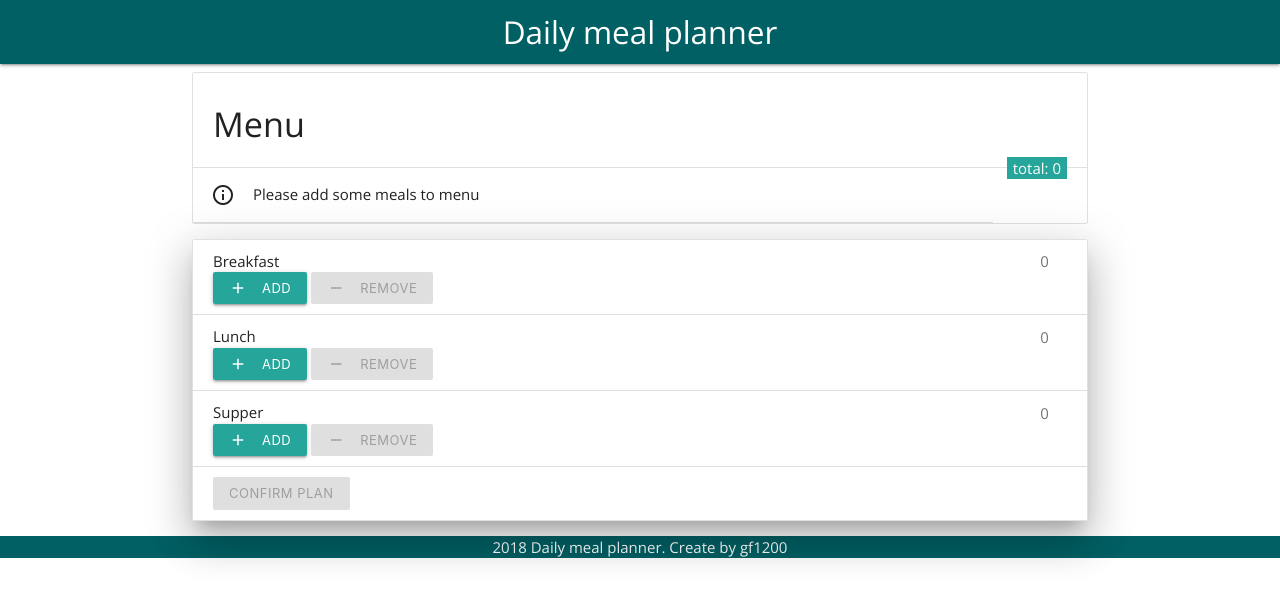
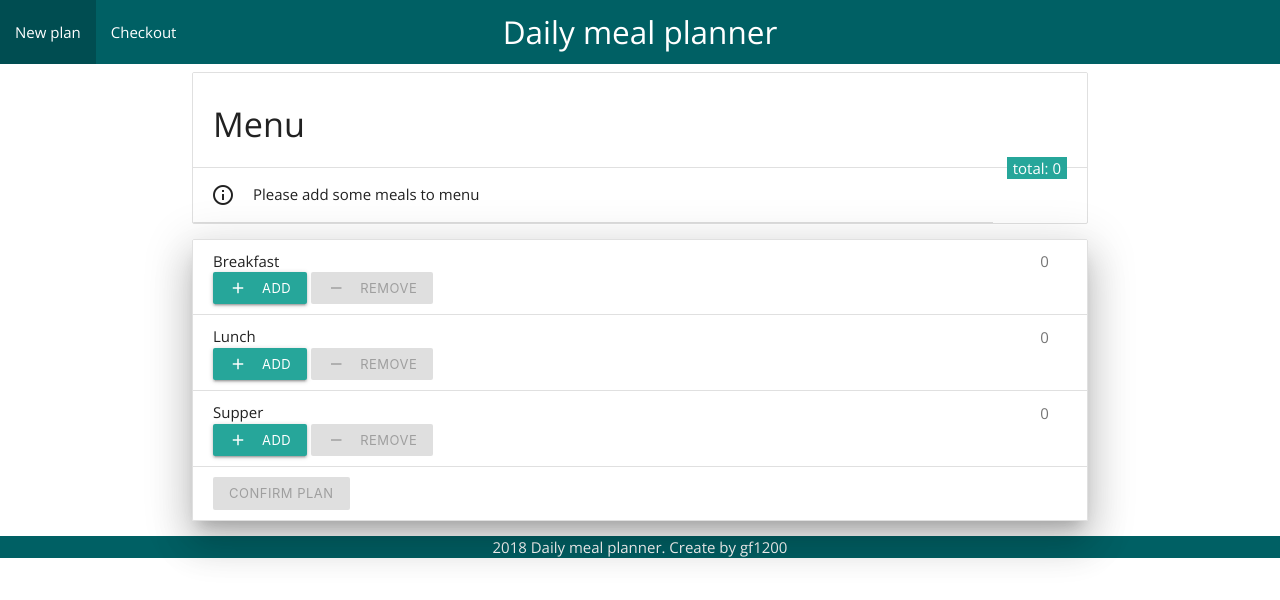
Before and after one commit to gf1200/Burger-builder_project-for-practise, a React (Create React App) app: page / in a window 1280 px wide. Shown: the top 600 px of the page. Built offline with nearby package versions, Linux system fonts and the light colour scheme.

Commit message:
Add navigation components

```diff
--- a/src/components/Layot/Layout.js
+++ b/src/components/Layot/Layout.js
@@ -1,21 +1,14 @@
-import React from "react";
-import Aux from "./../../hoc/ReactAux";
+import React from 'react';
+import Aux from './../../hoc/ReactAux';
+import Toolbar from '../Navigation/Toolbar/Toolbar';
 
 const layout = ({ children }) => (
   <Aux>
-    <nav>
-      <div className="nav-wrapper cyan darken-4">
-        <a href="index.html" className="brand-logo center">
-          Daily meal planner
-        </a>
-        <ul id="nav-mobile" className="left hide-on-med-and-down" />
-      </div>
-    </nav>
-
+    <Toolbar />
     <main className="container">{children}</main>
 
     <footer>
-      <div className="footer-copyright cyan darken-4">
+      <div className="footer-copyright cyan darken-4 ">
         <div className="container center-align white-text ">
           2018 Daily meal planner. Create by gf1200
         </div>
--- a/src/components/Menu/BuildControls/BuildControl/BuildControl.jsx
+++ b/src/components/Menu/BuildControls/BuildControl/BuildControl.jsx
@@ -1,4 +1,4 @@
-import React from "react";
+import React from 'react';
 
 const buildControl = ({ label, added, removed, disabled }) => (
   <li className="collection-item">
@@ -8,7 +8,7 @@ const buildControl = ({ label, added, removed, disabled }) => (
       <button className="waves-effect waves-light btn-small" onClick={added}>
         <i className="material-icons left">add</i>
         Add
-      </button>{" "}
+      </button>{' '}
       <button
         className="waves-effect waves-light btn-small"
         onClick={removed}
--- a/src/components/Menu/MealSummery/MealSummery.jsx
+++ b/src/components/Menu/MealSummery/MealSummery.jsx
@@ -1,14 +1,15 @@
-import React from "react";
-import Aux from "../../../hoc/ReactAux";
+import React from 'react';
 
 const mealSummery = ({ meals }) => {
   const mealsSummery = Object.keys(meals).map(mealKey => (
-    <li class="collection-item">{mealKey}</li>
+    <li key={mealKey} className="collection-item">
+      {mealKey}
+    </li>
   ));
 
   return (
-    <ul class="collection with-header">
-      <li class="collection-header">
+    <ul className="collection with-header">
+      <li className="collection-header">
         <h4>Meal summery</h4>
       </li>
       {mealsSummery}
--- a/src/components/Menu/Menu.jsx
+++ b/src/components/Menu/Menu.jsx
@@ -1,5 +1,5 @@
-import React from "react";
-import Meal from "./Meal/Meal";
+import React from 'react';
+import Meal from './Meal/Meal';
 const menu = ({ meals, totalMeals }) => {
   let transformedMeals = Object.keys(meals)
     .map(mealKey => {
@@ -24,8 +24,10 @@ const menu = ({ meals, totalMeals }) => {
   return (
     <ul className="collection with-header">
       <li className="collection-header">
-        <h4>Menu</h4>{" "}
-        <span class="badge teal lighten-1 white-text">total: {totalMeals}</span>
+        <h4>Menu</h4>{' '}
+        <span className="badge teal lighten-1 white-text">
+          total: {totalMeals}
+        </span>
       </li>
       {transformedMeals}
     </ul>
--- /dev/null
+++ b/src/components/Navigation/NavigationItem/NavigationItem.jsx
@@ -0,0 +1,9 @@
+import React from 'react';
+
+const navigationItem = ({ link, active, children }) => (
+  <li className={active ? ['active'] : null}>
+    <a href={link}>{children}</a>
+  </li>
+);
+
+export default navigationItem;
--- /dev/null
+++ b/src/components/Navigation/NavigationItems/NavigatIonItems.jsx
@@ -0,0 +1,14 @@
+import React from 'react';
+import NavigationItem from './../NavigationItem/NavigationItem';
+const navigatIonItems = props => (
+  <ul id="nav-mobile" className="left hide-on-med-and-down">
+    <NavigationItem link="/" active={true}>
+      New plan
+    </NavigationItem>
+    <NavigationItem link="/" active={false}>
+      Checkout
+    </NavigationItem>
+  </ul>
+);
+
+export default navigatIonItems;
--- /dev/null
+++ b/src/components/Navigation/Toolbar/Toolbar.jsx
@@ -0,0 +1,15 @@
+import React from 'react';
+import NavigatIonItems from './../NavigationItems/NavigatIonItems';
+
+const toolbar = props => (
+  <nav className="z-depth-0">
+    <div className="nav-wrapper cyan darken-4 ">
+      <a href="index.html" className="brand-logo center">
+        Daily meal planner
+      </a>
+      <NavigatIonItems />
+    </div>
+  </nav>
+);
+
+export default toolbar;
--- a/src/components/UI/Modal/Modal.jsx
+++ b/src/components/UI/Modal/Modal.jsx
@@ -1,17 +1,17 @@
-import React from "react";
-import M from "materialize-css/dist/js/materialize";
+import React from 'react';
+import M from 'materialize-css/dist/js/materialize';
 
-document.addEventListener("DOMContentLoaded", function() {
-  var elems = document.querySelectorAll(".modal");
-  var instances = M.Modal.init(elems);
+document.addEventListener('DOMContentLoaded', function() {
+  var elems = document.querySelectorAll('.modal');
+  M.Modal.init(elems);
 });
 
 const modal = ({ modalId, children }) => {
   return (
-    <div id={modalId} class="modal">
-      <div class="modal-content">{children}</div>
-      <div class="modal-footer">
-        <a href="#!" class="modal-close waves-effect waves-green btn-flat">
+    <div id={modalId} className="modal">
+      <div className="modal-content">{children}</div>
+      <div className="modal-footer">
+        <a href="#!" className="modal-close waves-effect waves-green btn-flat">
           Agree
         </a>
       </div>
```
Also changed, not shown: src/containers/MealPlanerBuilder/MealPlannerBuilder.jsx (+6 -6 lines), 1 other file (tests, documents, lock files or other folders).
